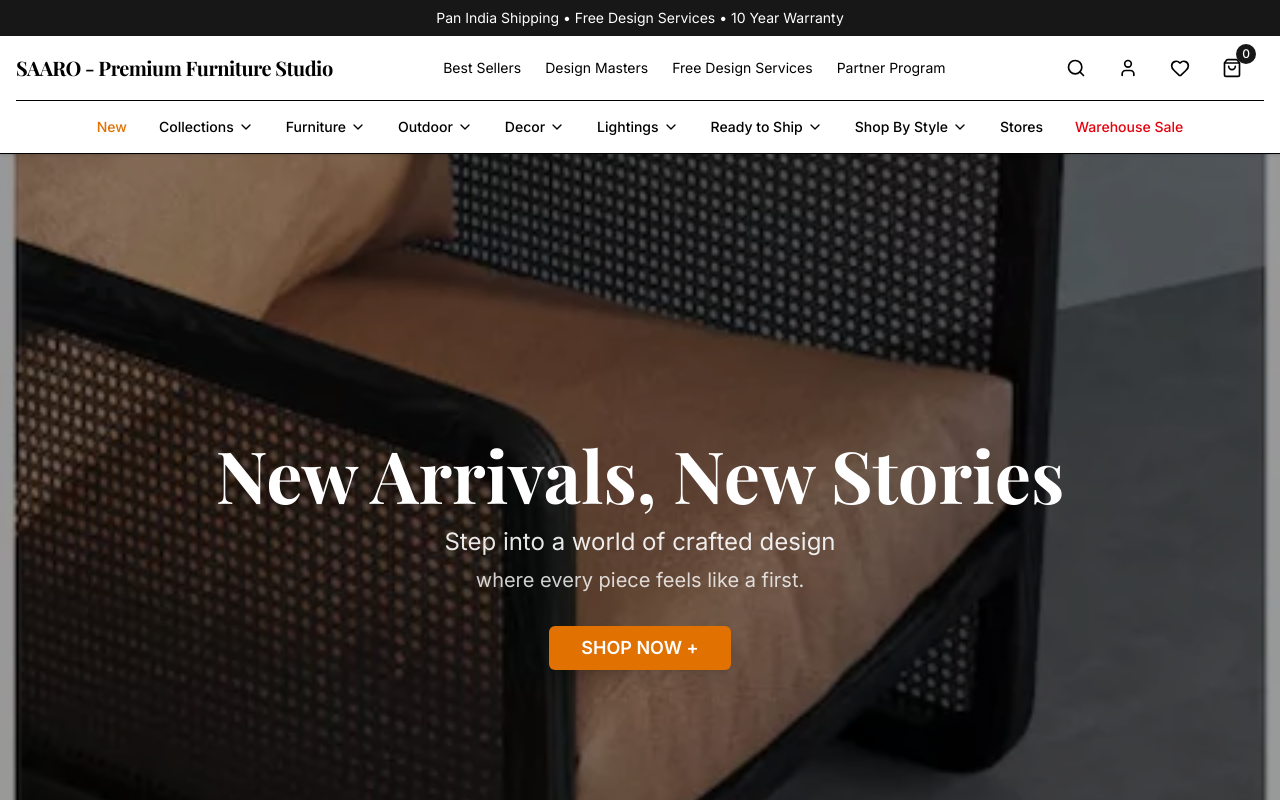
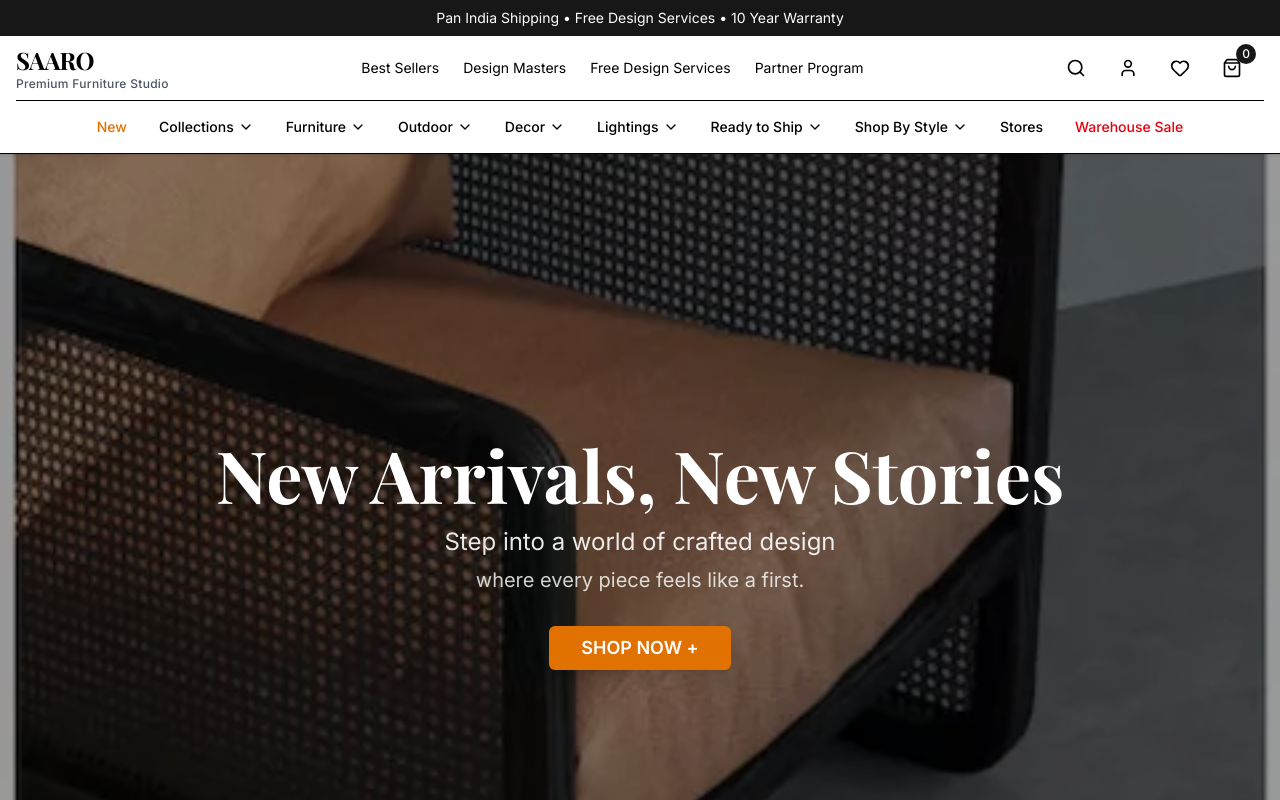
Before and after one commit to Abhishek86798/saaro-creations, a Next.js app: page / in a window 1280 px wide. Shown: the top 800 px of the page. Built offline with nearby package versions, Linux system fonts and the light colour scheme; a web font is replaced by a local one.

Commit message:
Redesign header logo: separate SAARO and Premium Furniture Studio with smaller subtitle

```diff
--- a/src/components/layout/Header.tsx
+++ b/src/components/layout/Header.tsx
@@ -231,9 +231,12 @@ const Header = () => {
         <div className="container mx-auto px-4">
           <div className="flex items-center justify-between h-16">
             {/* Logo */}
-            <Link href="/" className="flex items-center">
-              <span className="text-lg sm:text-xl font-serif font-bold tracking-tight">
-                SAARO - Premium Furniture Studio
+            <Link href="/" className="flex flex-col items-start">
+              <span className="text-2xl font-serif font-bold tracking-tight">
+                SAARO
+              </span>
+              <span className="text-xs font-medium text-gray-600 tracking-wide">
+                Premium Furniture Studio
               </span>
             </Link>
 
```
